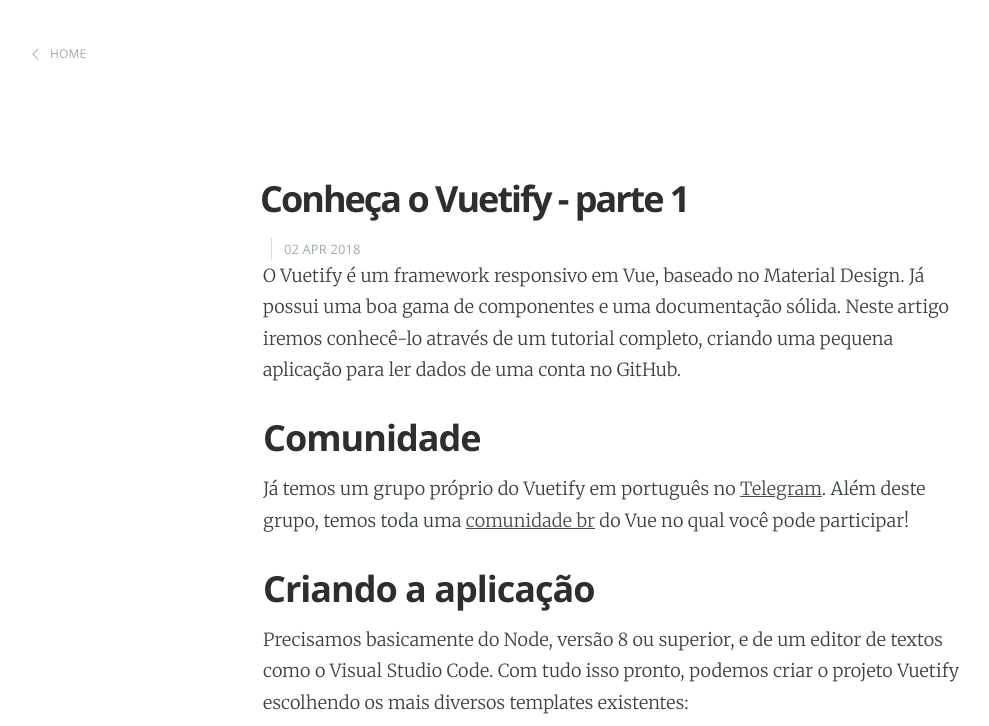
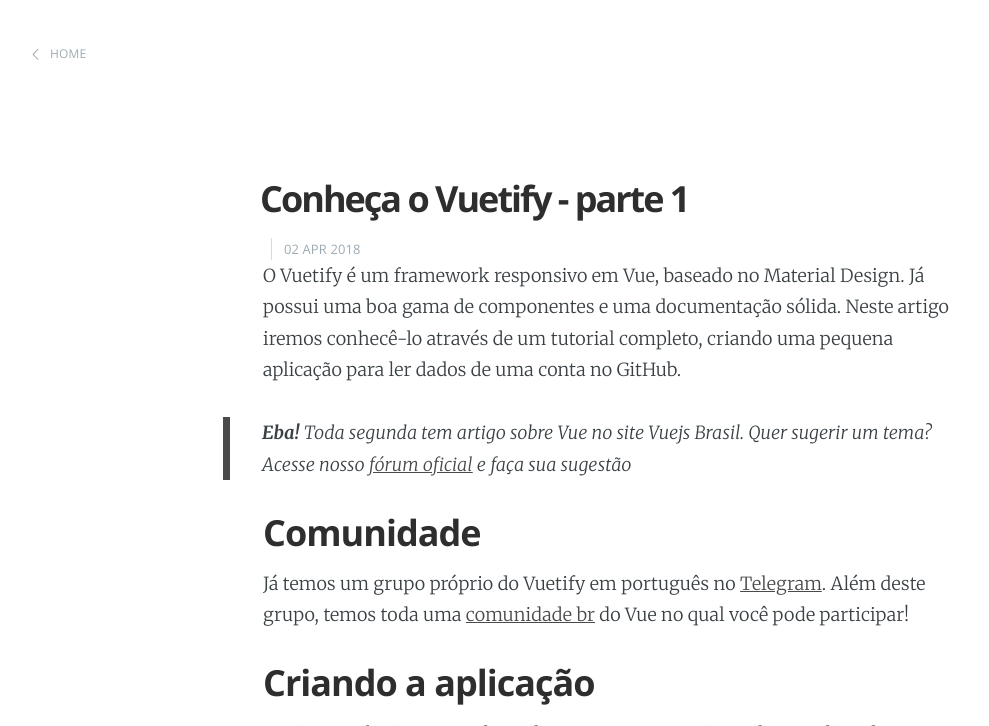
Before and after one commit to vuejs-br/blog, a Jekyll site: the page built from _posts/2018-04-02-conheca-o-vuetify-tutorial-dicas-parte-1.md, in a window 1280 px wide and 900 px high, cut to the strip 0-726 px from the top of the window. Shown: the whole strip, without its empty margins (22-1011 px from the left). Built offline with Jekyll 4.4.1, drawn with Linux system fonts in a browser that asks for light colours; comment, search, counter and statistics services are not loaded.

Commit message:
Update 2018-04-02-conheca-o-vuetify-tutorial-dicas-parte-1.md

```diff
--- a/_posts/2018-04-02-conheca-o-vuetify-tutorial-dicas-parte-1.md
+++ b/_posts/2018-04-02-conheca-o-vuetify-tutorial-dicas-parte-1.md
@@ -7,6 +7,8 @@
 ---
 
 O Vuetify é um framework responsivo em Vue, baseado no Material Design. Já possui uma boa gama de componentes e uma documentação sólida. Neste artigo iremos conhecê-lo através de um tutorial completo, criando uma pequena aplicação para ler dados de uma conta no GitHub.
+
+ > **Eba!** Toda segunda tem artigo sobre Vue no site Vuejs Brasil. Quer sugerir um tema? Acesse nosso [fórum oficial](https://github.com/vuejs-br/forum/issues/7) e faça sua sugestão
 
 ## Comunidade
 
```
